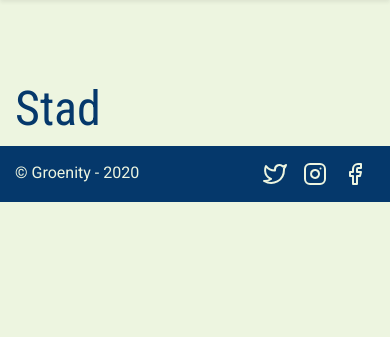
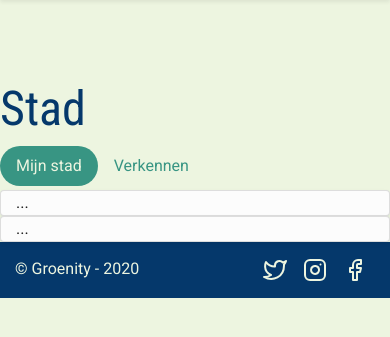
Before and after one commit to MinjuCo/groenity, a PHP site: page /application/city.php in a window 390 px wide. Shown: the part 96-433 px from the top of the page. Run offline with PHP 8.4, Linux system fonts and the light colour scheme.

Commit message:
Example template of the page city

```diff
--- a/application/city.php
+++ b/application/city.php
@@ -13,8 +13,28 @@
     ?>
 
     <div class="container application">
-        <h2 class="mb-2">Stad</h2>
+        <div class="row d-flex flex-column">
+            <h2 class="mb-2">Stad</h2>
+            <ul class="nav nav-pills mb-1" id="pills-tab" role="tablist">
+                <li class="nav-item">
+                    <a class="nav-link active rounded-pill" id="pills-city-tab" data-toggle="pill" href="#pills-city" role="tab" aria-controls="pills-city" aria-selected="true">Mijn stad</a>
+                </li>
+                <li class="nav-item">
+                    <a class="nav-link" id="pills-explore-tab" data-toggle="pill" href="#pills-explore" role="tab" aria-controls="pills-explore" aria-selected="false">Verkennen</a>
+                </li>
+            </ul>
+        </div>
+        <div class="row">
+            <div class="tab-content col-md-9 card shadow-sm" id="pills-tabContent">
+                <div class="tab-pane fade show active" id="pills-city" role="tabpanel" aria-labelledby="pills-city-tab">...</div>
+                <div class="tab-pane fade" id="pills-explore" role="tabpanel" aria-labelledby="pills-explore-tab">...</div>
+            </div>
+            <div class="col-md-3 card shadow-sm">
+                ...
+            </div>
+        </div>
     </div>
+
 
     <?php
         //Footer + scripts
--- a/css/style.css
+++ b/css/style.css
@@ -193,6 +193,11 @@ h1{
     background-position: bottom left;
 }
 
+/* CITY.PHP */
+.nav-pills .nav-link.active{
+    color: #EDF5E0;
+    background-color: #389583;
+}
 /* FOOTER */
 .page-footer {
     height: 56px;
```
